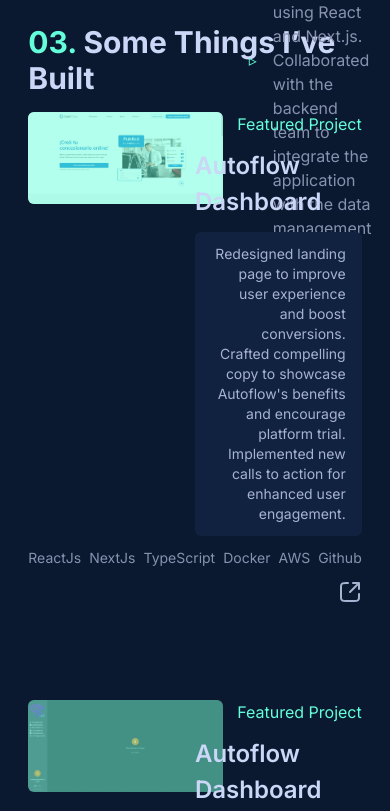
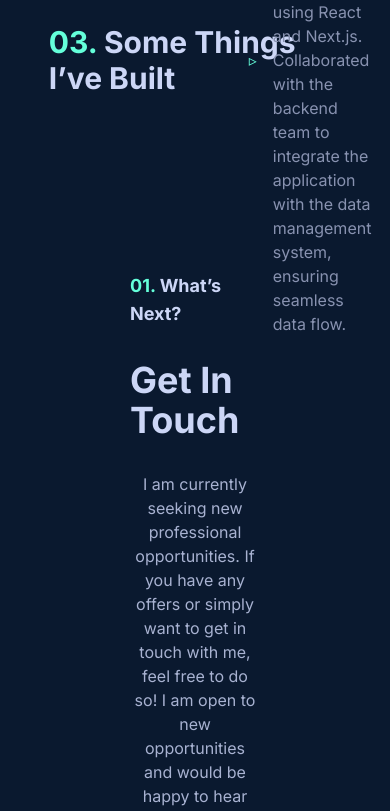
Before and after one commit to Jonavoe/portfolio, a React (Vite) app: page / in a window 390 px wide. Shown: the part 2508-3319 px from the top of the page. Built offline with nearby package versions, Linux system fonts and the light colour scheme; a web font is replaced by a local one.

Commit message:
Update CardRight.tsx

```diff
--- a/src/components/CardRight.tsx
+++ b/src/components/CardRight.tsx
@@ -5,7 +5,7 @@
 
 export default function CardRight({ image, title, description, technologies, git, page }) {
     return (
-        <div className='relative flex justify-end items-end w-full h-full mb-14'>
+        <div className='relative justify-end items-end w-full h-full mb-14  hidden md:flex'>
             <div className='absolute w-7/12 top-0 left-0 z-0 rounded-md'>
                 <div className='div-1 z-50 absolute w-full h-full rounded-md'></div>
                 <img className='z-40 rounded-md' src={image} alt="profile" />
```
